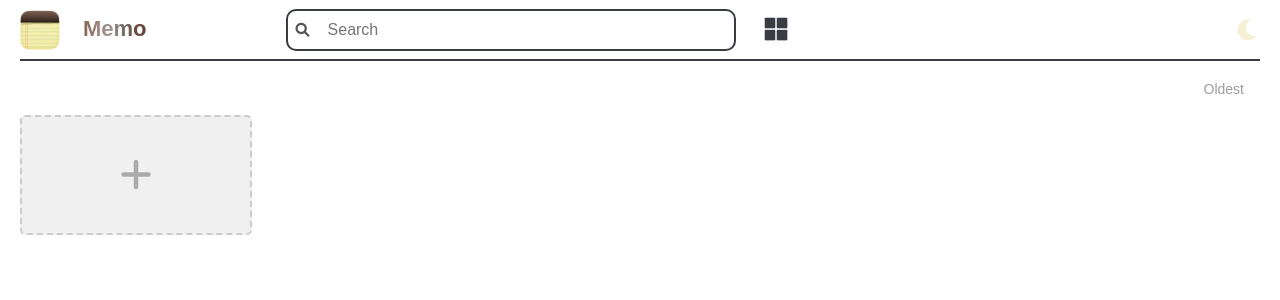
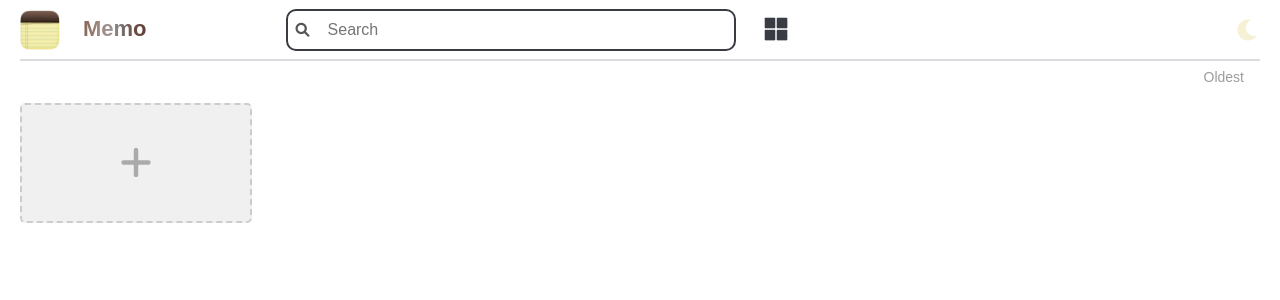
Before and after one commit to SplayLobster/MemoApp2, a Vue app: page / in a window 1280 px wide. Shown: the top 300 px of the page. Built offline with nearby package versions, Linux system fonts and the light colour scheme.

Commit message:
Cluelees

```diff
--- a/src/components/Note.vue
+++ b/src/components/Note.vue
@@ -283,6 +283,7 @@ export default {
   align-items: center;
   justify-content: center;
   position: relative; /* Ensure position relative for absolute icon */
+  user-select: none;
 }
 
 .note:hover {
--- a/src/views/Home.vue
+++ b/src/views/Home.vue
@@ -2,8 +2,8 @@
 <template>
   <div class="home">
     <!-- Header Section -->
-    <header class="header">
-      <img src="@/assets/logo.png" alt="Logo" class="logo" />
+    <div class="header">
+      <img src="../assets/logo.png" alt="Logo" class="logo" />
       <h1 :class="{ 'title-dark': isDarkTheme, 'title-light': !isDarkTheme }">
         Memo
       </h1>
@@ -29,30 +29,30 @@
       <button class="toggle-button" @click="toggleNotesPerLine">
         <img
           v-if="notesPerLine === 1 && isDarkTheme"
-          src="@/assets/list-dark.png"
+          src="../assets/list-dark.png"
           alt="List View"
           class="toggle-icon"
         />
         <img
           v-else-if="notesPerLine === 5 && isDarkTheme"
-          src="@/assets/grid-dark.png"
+          src="../assets/grid-dark.png"
           alt="Grid View"
           class="toggle-icon"
         />
         <img
           v-else-if="notesPerLine === 1 && !isDarkTheme"
-          src="@/assets/list-light.png"
-          alt="List View"
+          src="../assets/list-light.png"
+          alt="Grid View"
           class="toggle-icon"
         />
         <img
           v-else-if="notesPerLine === 5 && !isDarkTheme"
-          src="@/assets/grid-light.png"
+          src="../assets/grid-light.png"
           alt="Grid View"
           class="toggle-icon"
         />
       </button>
-    </header>
+    </div>
 
     <div
       class="divider"
@@ -66,33 +66,29 @@
     </div>
 
     <!-- Note Grid Section -->
-    <div
+    <div class="note-grid">
+      <draggable
+        :value="filteredNotesWithAddButton"
         class="notes-grid"
+        group="notes"
+        :disabled="isAnyNoteEditing"
+        :item-key="(note) => note.id"
         :style="{ gridTemplateColumns: `repeat(${notesPerLine}, 1fr)` }"
+        @end="handleDragEnd"
+        v-bind="$attrs"
+        v-on="$listeners"
+        ghost-class="dragging-ghost"
+        chosen-class="dragging-chosen"
+        handle=".note-container"
+        @start="handleDragStart"
       >
         <div
           v-for="(note, index) in filteredNotesWithAddButton"
           :key="note.id"
           class="note-container"
-        :class="{
-          'dragging-placeholder': isDragging && index === draggedNoteIndex,
-          'dragging-preview': isDragging && index === chosenNoteIndex,
-          'chosen-note': !isDragging && index === chosenNoteIndex,
-        }"
-        :style="{
-          transform:
-            isDragging && index === draggedNoteIndex
-              ? `translate(${draggedPosition.x}px, ${draggedPosition.y}px)`
-              : '',
-        }"
-        :draggable="!note.isAddButton && !note.isEditing"
-        @dragstart="handleDragStart(index, $event)"
-        @dragover.prevent
-        @drop="handleDrop(index)"
-        @dragend="handleDragEnd"
+          :draggable="!note.isAddButton"
         >
-        <transition name="fade">
-          <template v-if="!note.isAddButton">
+          <template v-if="note && !note.isAddButton">
             <!-- Render existing notes -->
             <Note
               :title="note.title"
@@ -107,21 +103,22 @@
               @update-is-editing="updateIsEditing(index, $event)"
             />
           </template>
-        </transition>
-        <template v-if="note.isAddButton">
+          <template v-else-if="note && note.isAddButton">
             <!-- Render add button -->
             <div class="note add-note" @click="addNote">
               <i class="fas fa-plus"></i>
             </div>
           </template>
         </div>
+      </draggable>
     </div>
   </div>
 </template>
 
 <script>
+import Note from "../components/Note.vue";
 import SortDropdown from "../components/SortDropdown.vue";
-import Note from "../components/Note.vue";
+import draggable from "vuedraggable";
 
 export default {
   // eslint-disable-next-line vue/multi-word-component-names
@@ -129,6 +126,7 @@ export default {
   components: {
     Note,
     SortDropdown,
+    draggable,
   },
   data() {
     return {
@@ -137,29 +135,28 @@ export default {
       notesPerLine: 5,
       searchQuery: "",
       isDarkTheme: localStorage.getItem("theme") === "dark",
-      draggedNoteIndex: null,
-      chosenNoteIndex: null,
-      draggedPosition: { x: 0, y: 0 },
     };
   },
   computed: {
     isAnyNoteEditing() {
       return this.notes.some((note) => note.isEditing);
     },
-    isDragging() {
-      return this.draggedNoteIndex !== null;
-    },
     filteredNotes() {
       const query = this.searchQuery.toLowerCase();
+      if (!this.notes) return [];
       return this.notes.filter((note) =>
         note.title.toLowerCase().includes(query)
       );
     },
     filteredNotesWithAddButton() {
-      return [...this.filteredNotes, { isAddButton: true }];
+      const notesWithAddButton = [...this.filteredNotes];
+      notesWithAddButton.push({ isAddButton: true }); // Add button as a separate note
+      return notesWithAddButton;
     },
   },
+
   mounted() {
+    // Check local storage for theme preference
     const savedTheme = localStorage.getItem("theme");
     this.isDarkTheme = savedTheme === "dark";
     this.applyTheme();
@@ -184,45 +181,17 @@ export default {
     updateTime(index, newTime) {
       this.notes[index].timestamp = newTime;
     },
-    toggleNotesPerLine() {
-      this.notesPerLine = this.notesPerLine === 1 ? 5 : 1;
-    },
-    updateIsEditing(index, isEditing) {
-      this.notes = this.notes.map((note, idx) => ({
-        ...note,
-        isEditing: idx === index ? isEditing : false,
-      }));
-    },
-    handleNoteReorder(event) {
-      const movedNote = this.notes.splice(event.oldIndex, 1)[0];
-      this.notes.splice(event.newIndex, 0, movedNote);
-    },
-    handleDragStart(index, event) {
-      // Check if the note is currently editing
-      if (this.notes[index].isEditing) {
-        event.preventDefault();
-        return;
-      }
-
-      this.draggedNoteIndex = index;
-    },
-    handleDrop(index) {
-      if (index !== this.draggedNoteIndex) {
-        const draggedNote = this.notes[this.draggedNoteIndex];
-        this.notes.splice(this.draggedNoteIndex, 1);
-        this.notes.splice(index, 0, draggedNote);
-      }
-      this.draggedNoteIndex = null;
-    },
-    handleDragEnd() {
-      this.draggedNoteIndex = null;
+    deleteNote(index) {
+      this.notes.splice(index, 1);
+      this.reassignIds(); // Reassign IDs after deleting a note
+      this.nextId = this.notes.length + 1; // Update nextId to be length + 1
     },
     reassignIds() {
-      this.notes.forEach((note, index) => {
-        note.id = index + 1;
+      this.notes = this.notes.map((note, index) => {
+        return { ...note, id: index + 1 }; // IDs start from 1
       });
-      this.nextId = this.notes.length + 1;
     },
+
     sortNotes(criteria) {
       switch (criteria) {
         case "Most":
@@ -239,19 +208,38 @@ export default {
           break;
       }
     },
+    toggleNotesPerLine() {
+      this.notesPerLine = this.notesPerLine === 1 ? 5 : 1;
+    },
+    updateIsEditing(index, isEditing) {
+      // Iterate through notes to update isEditing state
+      this.notes = this.notes.map((note, idx) => ({
+        ...note,
+        isEditing: idx === index ? isEditing : false,
+      }));
+    },
+
+    handleNoteReorder(event) {
+      const movedNote = this.notes.splice(event.oldIndex, 1)[0];
+      this.notes.splice(event.newIndex, 0, movedNote);
+    },
+    handleDragStart(event) {
+      event.item.style.opacity = "0"; // Hide the note being dragged
+    },
+    handleDragEnd(event) {
+      event.item.style.opacity = "1"; // Restore the note's visibility
+      this.handleNoteReorder(event);
+    },
     addNote() {
       const newNote = {
         title: "",
         content: "",
+        id: this.nextId,
         timestamp: Date.now(),
-        id: this.nextId++,
         isEditing: false,
       };
       this.notes.push(newNote);
-    },
-    deleteNote(index) {
-      this.notes.splice(index, 1);
-      this.reassignIds();
+      this.nextId++;
     },
   },
 };
@@ -259,7 +247,6 @@ export default {
 
 <style scoped>
 @import "../assets/main.css";
-
 .app {
   display: flex;
   flex-direction: column;
@@ -282,11 +269,6 @@ export default {
   margin-bottom: 1.5%;
   height: 20px;
   position: relative;
-}
-
-.divider {
-  margin-bottom: 1%;
-  background-color: var(--text-color);
 }
 
 .logo {
@@ -391,8 +373,6 @@ export default {
   justify-content: center;
   background-color: var(--note-background-color);
   color: var(--note-text-color);
-  transition: transform 0.2s ease, opacity 0.2s ease;
-  position: relative; /* Ensure positioning context for absolute children */
 }
 
 .add-note {
@@ -415,31 +395,23 @@ export default {
 .add-note:hover {
   background-color: #e0e0e0;
 }
-
-.dragging-placeholder {
-  opacity: 0; /* Make the dragged note disappear */
-  height: 0; /* Optional: Collapse the height to remove the empty space */
-  margin: 0; /* Optional: Remove any margin */
+.dragging-ghost {
+  opacity: 0.6;
+  transform: scale(1.05);
 }
 
-.dragging-preview {
-  opacity: 0.3; /* Opacity for the preview of the new position */
+.dragging-chosen {
+  box-shadow: 0 4px 12px rgba(0, 0, 0, 0.3);
 }
-
-.chosen-note {
-  box-shadow: 0 4px 12px rgba(0, 0, 0, 0.3); /* Shadow for the chosen note */
-}
-
 .fade-enter-active,
 .fade-leave-active {
   transition: opacity 0.5s;
 }
 
 .fade-enter,
-.fade-leave-to {
+.fade-leave-to /* .fade-leave-active in <2.1.8 */ {
   opacity: 0;
 }
-
 @media (max-width: 600px) {
   .notes-grid {
     grid-template-columns: repeat(1, 1fr);
@@ -463,7 +435,6 @@ export default {
     grid-template-columns: repeat(4, 1fr);
   }
 }
-
 @media (max-width: 768px) {
   .header {
     flex-direction: column;
```
Lines whose indentation alone changed are shown as unchanged.
